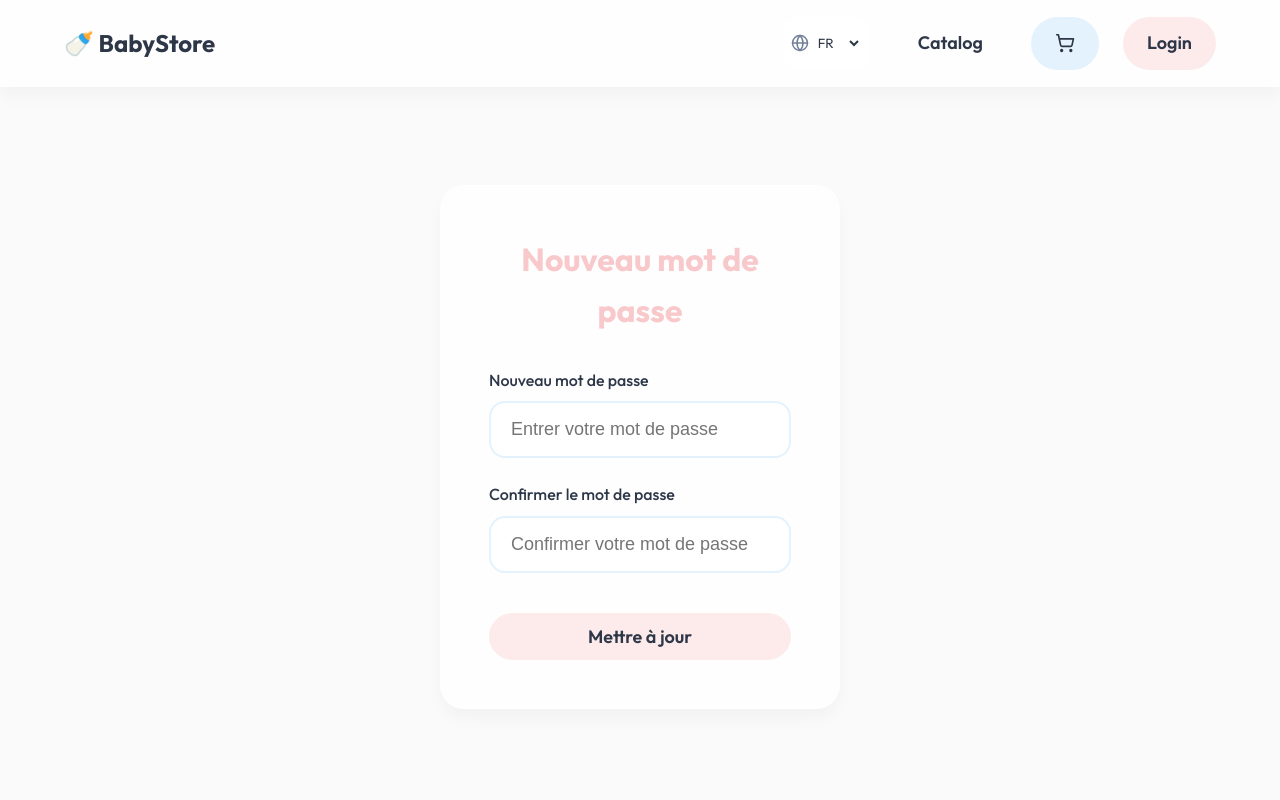
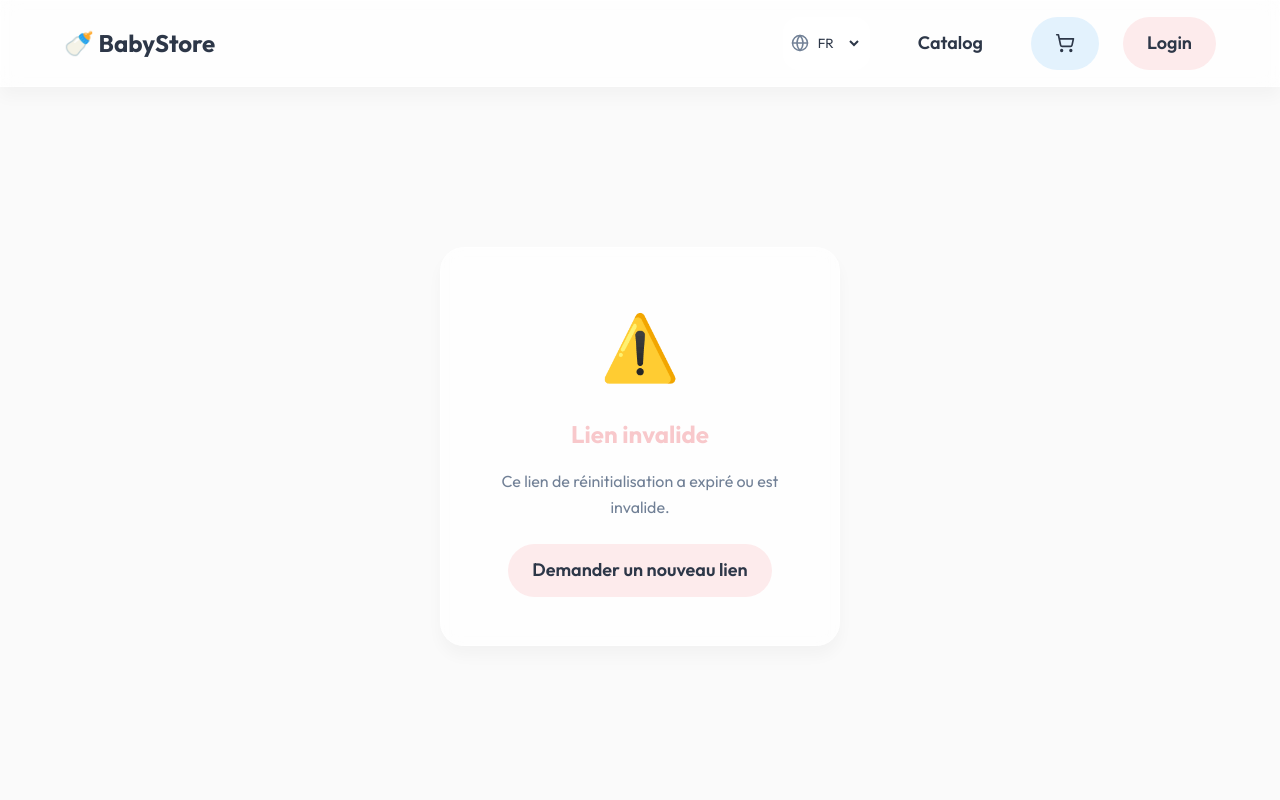
Before and after one commit to agnidekafil139-dot/BabyStore, a React (Vite) app in the folder frontend/: page /reset-password in a window 1280 px wide. Shown: the top 800 px of the page. Built offline with nearby package versions, Linux system fonts and the light colour scheme; no server answers.

Commit message:
Fix: handle session from URL hash in ResetPassword

```diff
--- a/frontend/src/pages/ResetPassword.jsx
+++ b/frontend/src/pages/ResetPassword.jsx
@@ -1,4 +1,4 @@
-import { useState } from 'react';
+import { useState, useEffect } from 'react';
 import { useNavigate } from 'react-router-dom';
 import { useTranslation } from 'react-i18next';
 import { supabase } from '../lib/supabase';
@@ -11,6 +11,31 @@ const ResetPassword = () => {
     const [error, setError] = useState('');
     const [loading, setLoading] = useState(false);
     const [success, setSuccess] = useState(false);
+    const [isValidToken, setIsValidToken] = useState(false);
+
+    useEffect(() => {
+        const checkSession = async () => {
+            const { data: { session } } = await supabase.auth.getSession();
+            if (session) {
+                setIsValidToken(true);
+            } else {
+                const hashParams = new URLSearchParams(window.location.hash.substring(1));
+                const accessToken = hashParams.get('access_token');
+                const refreshToken = hashParams.get('refresh_token');
+
+                if (accessToken && refreshToken) {
+                    const { error } = await supabase.auth.setSession({
+                        access_token: accessToken,
+                        refresh_token: refreshToken,
+                    });
+                    if (!error) {
+                        setIsValidToken(true);
+                    }
+                }
+            }
+        };
+        checkSession();
+    }, []);
 
     const submitHandler = async (e) => {
         e.preventDefault();
@@ -68,6 +93,27 @@ const ResetPassword = () => {
         );
     }
 
+    if (!isValidToken) {
+        return (
+            <div className="container main-layout" style={{ display: 'flex', justifyContent: 'center', alignItems: 'center' }}>
+                <div className="glass animate-fade-in" style={{ padding: '3rem', borderRadius: 'var(--radius-lg)', width: '100%', maxWidth: '400px', textAlign: 'center' }}>
+                    <div style={{ fontSize: '4rem', marginBottom: '1rem' }}>⚠️</div>
+                    <h2 style={{ marginBottom: '1rem', color: 'var(--color-primary-dark)' }}>
+                        Lien invalide
+                    </h2>
+                    <p style={{ color: 'var(--color-text-light)' }}>
+                        Ce lien de réinitialisation a expiré ou est invalide.
+                    </p>
+                    <p style={{ marginTop: '1.5rem' }}>
+                        <a href="/forgot-password" className="btn btn-primary">
+                            Demander un nouveau lien
+                        </a>
+                    </p>
+                </div>
+            </div>
+        );
+    }
+
     return (
         <div className="container main-layout" style={{ display: 'flex', justifyContent: 'center', alignItems: 'center' }}>
             <div className="glass animate-fade-in" style={{ padding: '3rem', borderRadius: 'var(--radius-lg)', width: '100%', maxWidth: '400px' }}>
```
